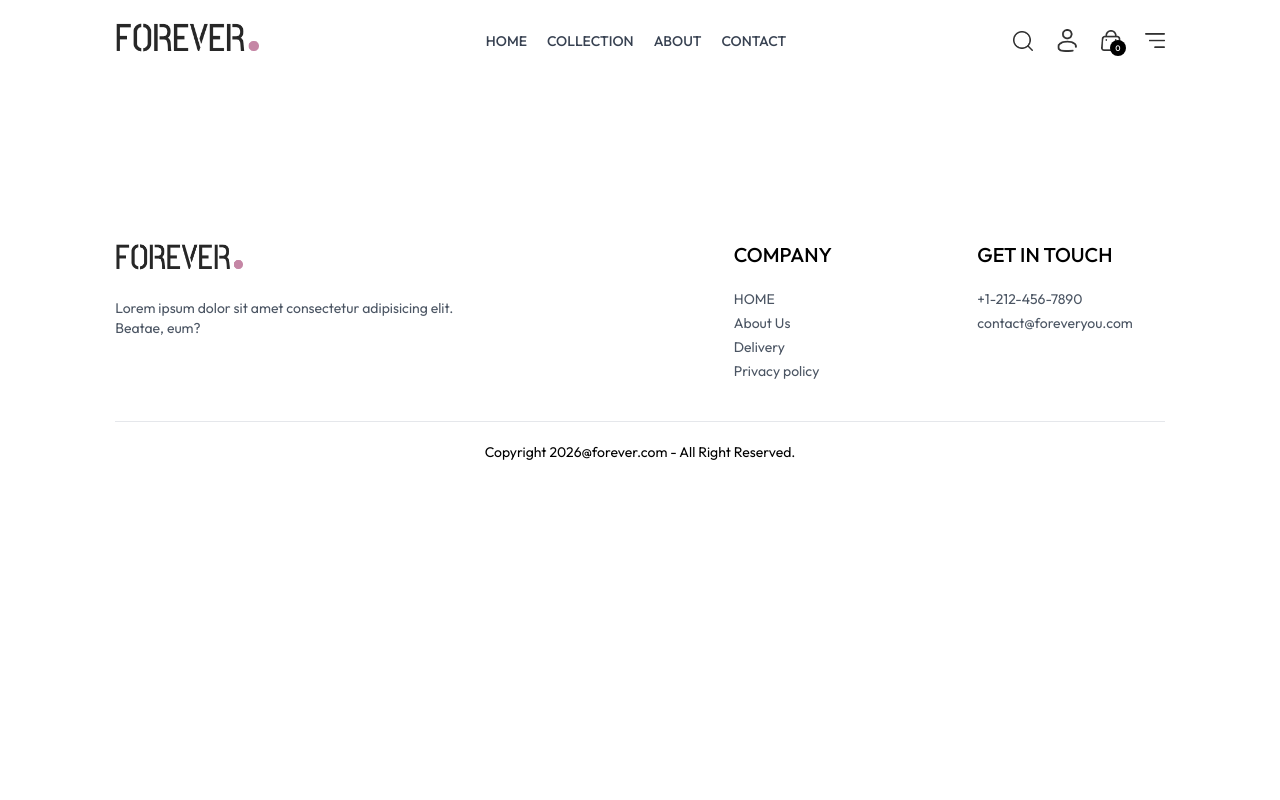
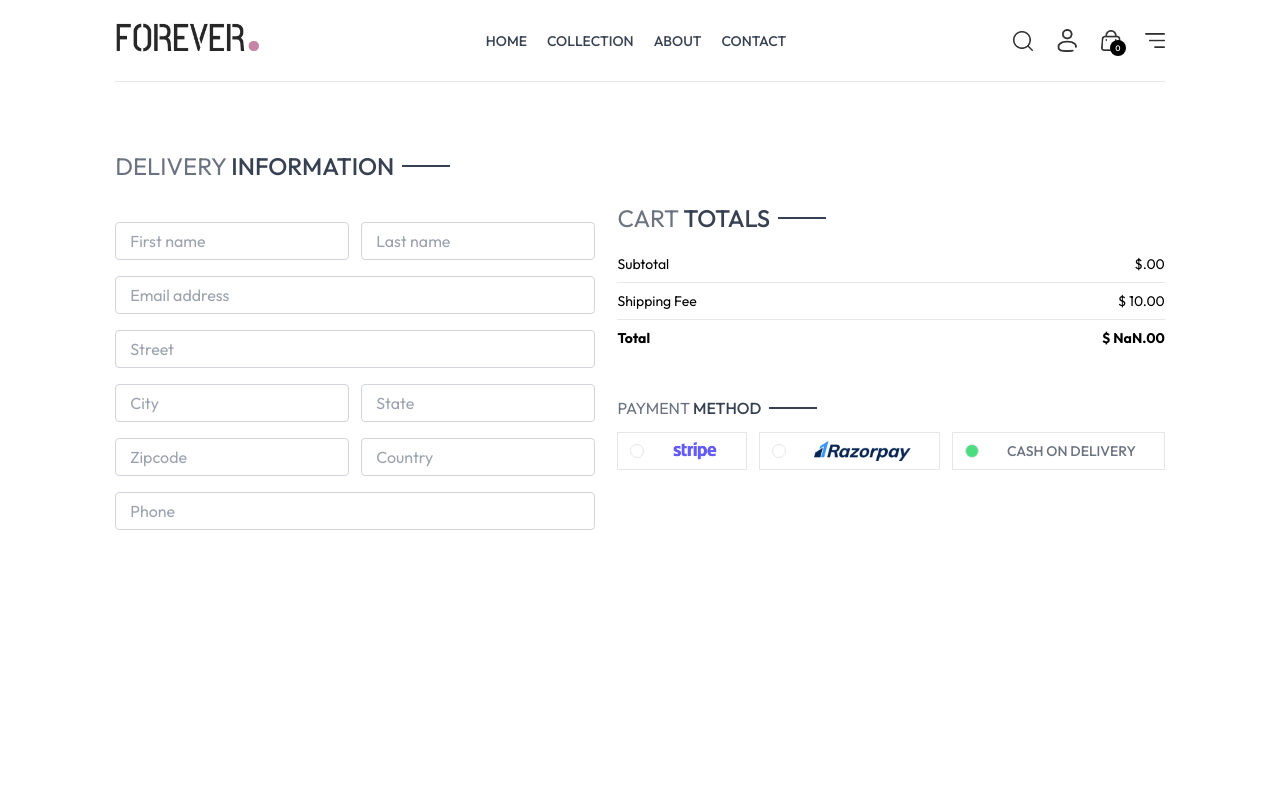
Before and after one commit to nikhilranjanchoubey/mern-ecommerce-website, a React (Vite) app in the folder frontend/: page /place-order in a window 1280 px wide. Shown: the top 800 px of the page. Built offline with nearby package versions, Linux system fonts and the light colour scheme.

Commit message:
Add CartTotal component and checkout UI

```diff
--- /dev/null
+++ b/frontend/src/components/CartTotal.jsx
@@ -0,0 +1,36 @@
+import React, { useContext } from 'react'
+import { ShopContext } from '../context/ShopContext'
+import Title from './Title';
+
+const CartTotal = () => {
+
+    const { currency, delivery_fee, getCartAmount } = useContext(ShopContext);
+
+    return (
+        <div className='w-full'>
+            <div className='text-2xl'>
+                <Title text1={'CART'} text2={'TOTALS'} />
+            </div>
+            <div className='flex flex-col gap-2 mt-2 text-sm'>
+                <div className='flex justify-between'>
+                    <p>Subtotal</p>
+                    <p>{currency}{getCartAmount()}.00</p>
+                </div>
+                <hr />
+                <div className='flex justify-between'>
+                    <p>Shipping Fee</p>
+                    <p>{currency} {delivery_fee}.00</p>
+                </div>
+                <hr />
+                <div className='flex justify-between'>
+                    <b>Total</b>
+                    <b>{currency} {getCartAmount() === 0 ? 0 : getCartAmount() + delivery_fee}.00</b>
+
+                </div>
+
+            </div>
+        </div>
+    )
+}
+
+export default CartTotal
--- a/frontend/src/context/ShopContext.jsx
+++ b/frontend/src/context/ShopContext.jsx
@@ -1,6 +1,7 @@
 import { createContext, useEffect, useState } from "react";
 import { products } from "../assets/frontend_assets/assets";
 import { toast } from "react-toastify";
+import { useNavigate } from "react-router-dom";
 
 export const ShopContext = createContext();
 
@@ -12,6 +13,7 @@
     const [search, setSearch] = useState('');
     const [showSearch, setShowSearch] = useState(false);
     const [cartItems, setCartItems] = useState({});
+    const navigate = useNavigate();
 
     const addToCart = async (itemId, size) => {
 
@@ -62,6 +64,25 @@
         setCartItems(cartData);
     }
 
+    const getCartAmount = () => {
+        let totalAmount = 0;
+        for (const items in cartItems) {
+            let itemInfo = products.find((product) => product._id === items);
+            for (const item in cartItems[items]) {
+                try {
+                    if (cartItems[items][item] > 0) {
+                        totalAmount += itemInfo.price * cartItems[items][item]
+
+                    }
+                } catch (error) {
+
+                }
+            }
+            return totalAmount;
+        }
+    }
+
+
 
     const value = {
         products,
@@ -72,7 +93,8 @@
         showSearch,
         setShowSearch,
         cartItems, addToCart,
-        getCartCount, updateQuantity
+        getCartCount, updateQuantity,
+        getCartAmount, navigate
 
     };
 
--- a/frontend/src/pages/Cart.jsx
+++ b/frontend/src/pages/Cart.jsx
@@ -2,10 +2,11 @@
 import { ShopContext } from '../context/ShopContext'
 import Title from "../components/Title";
 import { assets } from '../assets/frontend_assets/assets';
+import CartTotal from '../components/CartTotal';
 
 const Cart = () => {
 
-  const { products, currency, cartItems, updateQuantity } = useContext(ShopContext);
+  const { products, currency, cartItems, updateQuantity, navigate } = useContext(ShopContext);
 
   const [cartData, setCartData] = useState([]);
 
@@ -54,7 +55,7 @@
                     </div>
                   </div>
                 </div>
-                <input className='border max-w-10 sm:max-w-20 px-1 sm:px-2 py-1' type="number" min={1} defaultValue={item.quantity} />
+                <input onChange={(e) => e.target.value === '' || e.target.value === '0' ? null : updateQuantity(item._id, item.size, Number(e.target.value))} className='border max-w-10 sm:max-w-20 px-1 sm:px-2 py-1' type="number" min={1} defaultValue={item.quantity} />
                 <img onClick={() => updateQuantity(item._id, item.size, 0)} className='w-4 mr-4 sm:w-5 cursor-pointer' src={assets.bin_icon} alt="" />
               </div>
 
@@ -63,6 +64,17 @@
           })
         }
       </div>
+
+      <div className='flex justify-end my-20'>
+        <div className='w-full sm:w-[450px]'>
+          <CartTotal />
+          <div className='w-full text-end'>
+            <button onClick={() => navigate('/place-order')} className='bg-black text-white text-sm my-8 px-8 py-3'>PROCEED TO CHECKOUT</button>
+
+          </div>
+        </div>
+
+      </div>
     </div>
   )
 }
--- a/frontend/src/pages/PlaceOrder.jsx
+++ b/frontend/src/pages/PlaceOrder.jsx
@@ -1,8 +1,69 @@
-import React from 'react'
+import React, { useState } from 'react'
+import Title from '../components/Title'
+import CartTotal from '../components/CartTotal'
+import { assets } from '../assets/frontend_assets/assets'
 
 const PlaceOrder = () => {
+
+  const [method,setMethod] = useState('cod');
+
   return (
-    <div></div>
+    <div className='flex flex-col sm:flex-row justify-between gap-4 pt-5 sm:pt-14 min-h-[80vh] border-t'>
+      {/* Left Side */}
+      <div className='flex flex-col gap-4 w-full sm:max-w-[480px]'>
+        <div className='text-xl sm:text-2xl my-3'>
+          <Title text1={'DELIVERY'} text2={'INFORMATION'} />
+
+        </div>
+        <div className='flex gap-3'>
+          <input className='border border-gray-300 rounded py-1.5 px-3.5 w-full' type="text" placeholder='First name' />
+          <input className='border border-gray-300 rounded py-1.5 px-3.5 w-full' type="text" placeholder='Last name' />
+        </div>
+        <input className='border border-gray-300 rounded py-1.5 px-3.5 w-full' type="email" placeholder='Email address' />
+        <input className='border border-gray-300 rounded py-1.5 px-3.5 w-full' type="text" placeholder='Street' />
+        <div className='flex gap-3'>
+          <input className='border border-gray-300 rounded py-1.5 px-3.5 w-full' type="text" placeholder='City' />
+          <input className='border border-gray-300 rounded py-1.5 px-3.5 w-full' type="text" placeholder='State' />
+        </div>
+        <div className='flex gap-3'>
+          <input className='border border-gray-300 rounded py-1.5 px-3.5 w-full' type="number" placeholder='Zipcode' />
+          <input className='border border-gray-300 rounded py-1.5 px-3.5 w-full' type="text" placeholder='Country' />
+        </div>
+        <div className='flex gap-3'>
+          <input className='border border-gray-300 rounded py-1.5 px-3.5 w-full' type="number" placeholder='Phone' />
+        </div>
+      </div>
+
+      {/* Right Side */}
+      <div className='mt-8'>
+        <div className='mt-8 min-w-80'>
+          <CartTotal />
+          <div className='mt-12'>
+            <Title text1={'PAYMENT'} text2={'METHOD'} />
+            {/* Payment Method Selection */}
+            <div className='flex gap-3 flex-col lg:flex-row'>
+              <div onClick={()=>setMethod('stripe')} className='flex items-center gap-3 border p-2 px-3 cursor-pointer'>
+                <p className={`min-w-3.5 h-3.5 border rounded-full ${method === 'stripe' ? 'bg-green-400' : ''}`}></p>
+                <img className='h-5 mx-4' src={assets.stripe_logo} alt="" />
+
+              </div>
+              <div onClick={()=>setMethod('razorpay')} className='flex items-center gap-3 border p-2 px-3 cursor-pointer'>
+                <p className={`min-w-3.5 h-3.5 border rounded-full ${method === 'razorpay' ? 'bg-green-400' : ''}`}></p>
+                <img className='h-5 mx-4' src={assets.razorpay_logo} alt="" />
+
+              </div>
+              <div onClick={()=>setMethod('cod')} className='flex items-center gap-3 border p-2 px-3 cursor-pointer'>
+                <p className={`min-w-3.5 h-3.5 border rounded-full ${method === 'cod' ? 'bg-green-400' : ''}`}></p>
+                <p className='text-gray-500 text-sm font-medium mx-4'>CASH ON DELIVERY</p>
+              </div>
+
+            </div>
+          </div>
+
+        </div>
+
+      </div>
+    </div>
   )
 }
 
```
